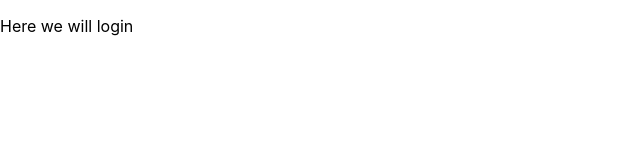
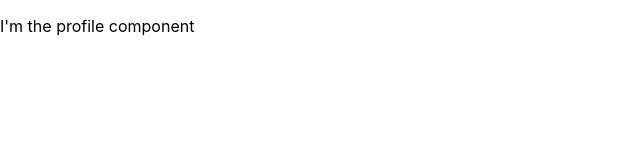
Before and after one commit to karimmakhloufi/lc_react_router_dom_private_routes, a React (Create React App) app: page /profile in a window 1280 px wide. Before the commit this address led to /login. Shown: the top 160 px of the page, without its empty margins (0-640 px from the left). Built offline with nearby package versions, Linux system fonts and the light colour scheme.

Commit message:
PrivateRoute redirects to children with isLoggedIn true in props

```diff
--- a/src/App.tsx
+++ b/src/App.tsx
@@ -16,7 +16,7 @@ function App() {
         <Route
           path={"/profile"}
           element={
-            <PrivateRoute>
+            <PrivateRoute isLoggedIn={true}>
               <ProfileComponent />
             </PrivateRoute>
           }
```
